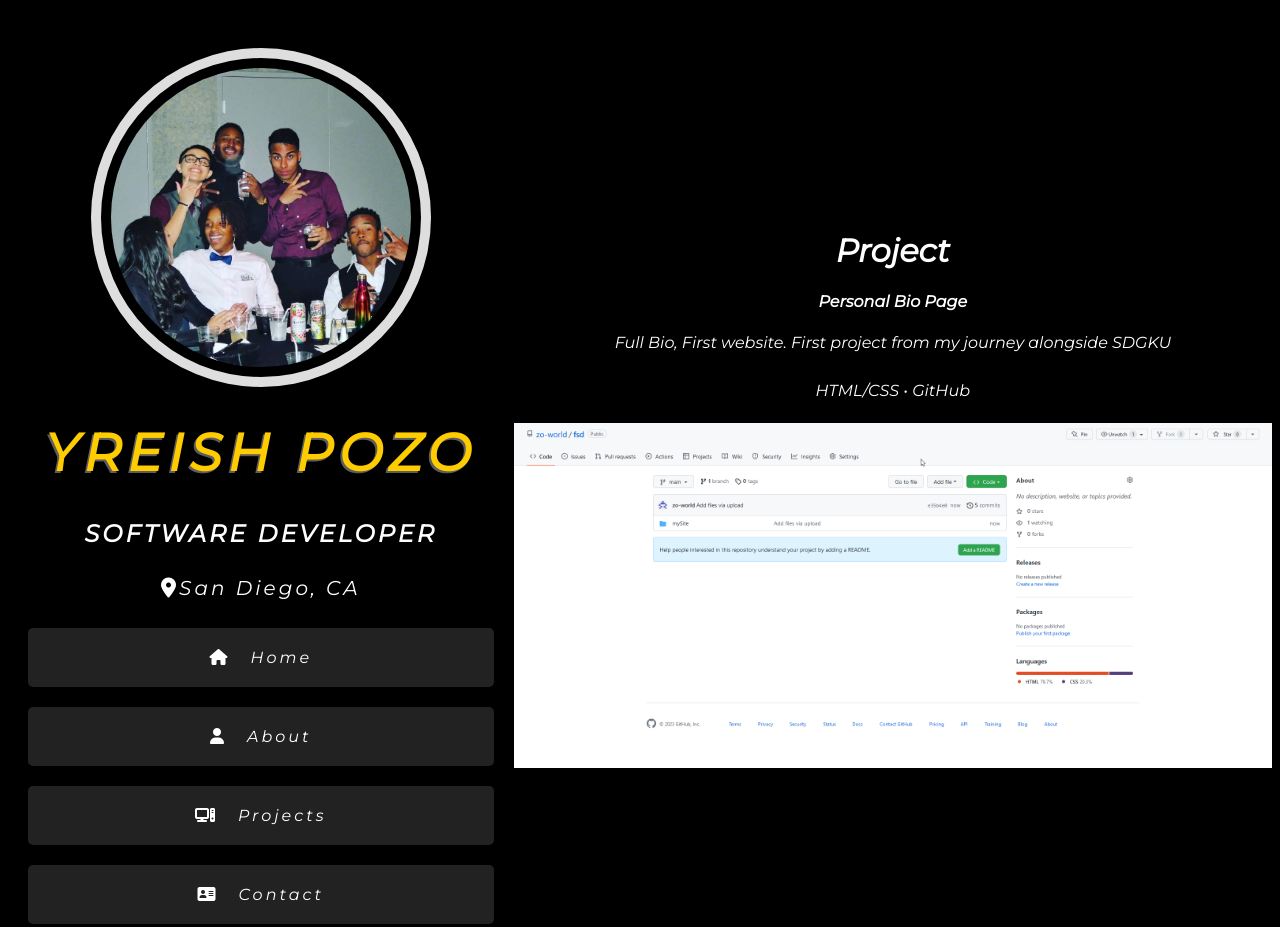
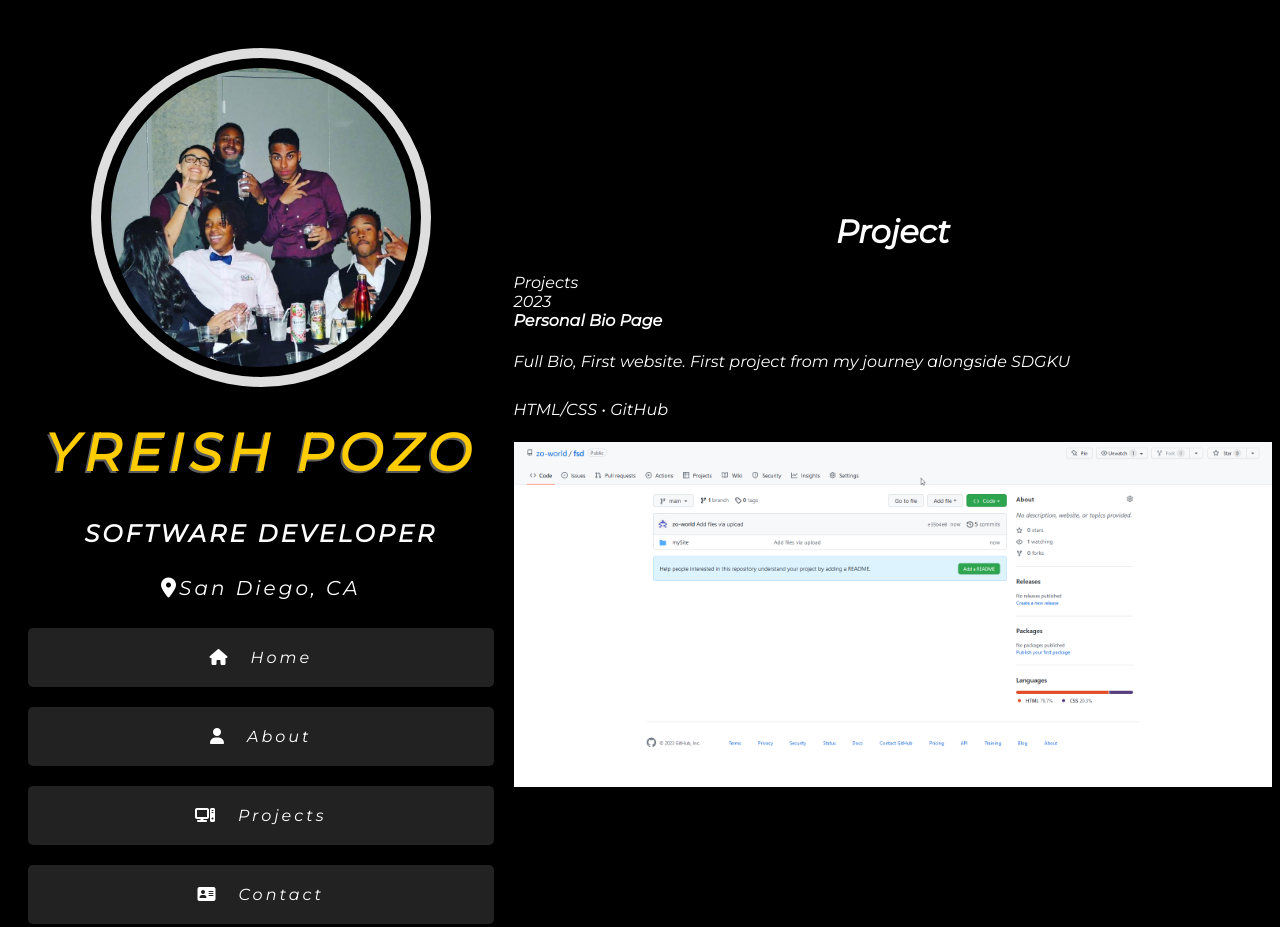
Before and after one commit to zo-world/bio-site, a plain HTML site: page mySite/project.html in a window 1280 px wide. Drawn offline with Linux system fonts and the light colour scheme.

Commit message:
Add files via upload

```diff
--- a/mySite/mystyle.css
+++ b/mySite/mystyle.css
@@ -154,7 +154,6 @@ h3{
 }
 .service .icon{
   display: flex;
-
   justify-content: center;
   align-items: center;
   background-color: #ffcc00;
@@ -169,7 +168,7 @@ h3{
 }
 /*project*/
 .project{
-  text-align: center;
+  text-align: left;
 }
 .project a:hover{
   text-decoration: underline;
--- a/mySite/project.html
+++ b/mySite/project.html
@@ -29,11 +29,18 @@
     <main>
       <div class="project">
         <h1>Project</h1>
-        <div>
-          <a href="https://github.com/zo-world/fsd"><b>Personal Bio Page</b></a>
-          <p>Full Bio, First website. First project from my journey alongside SDGKU</p>
-          <p> HTML/CSS • GitHub</p>
-          <img src="gh-scrn.png" alt="gh-scr">
+        <div class="grid-two-columns">
+          <span>Projects</span>
+        </div>
+        <div class="grid-two-columns">
+          <span>2023</span>
+        </div>
+          <div>
+            <a href="https://github.com/zo-world/fsd"><b>Personal Bio Page</b></a>
+            <p>Full Bio, First website. First project from my journey alongside SDGKU</p>
+            <p> HTML/CSS • GitHub</p>
+            <img src="gh-scrn.png" alt="gh-scr">
+          </div>
         </div>
       </div>
     </main>
```
